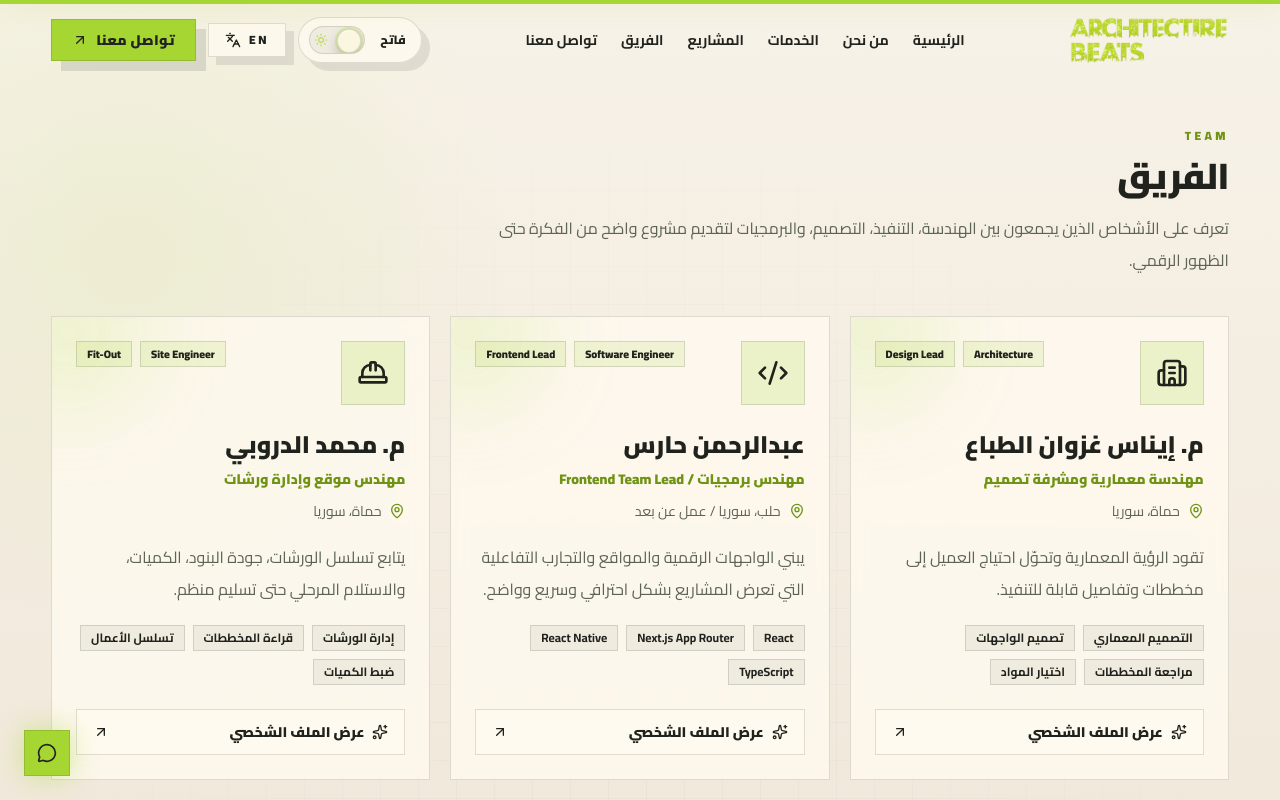
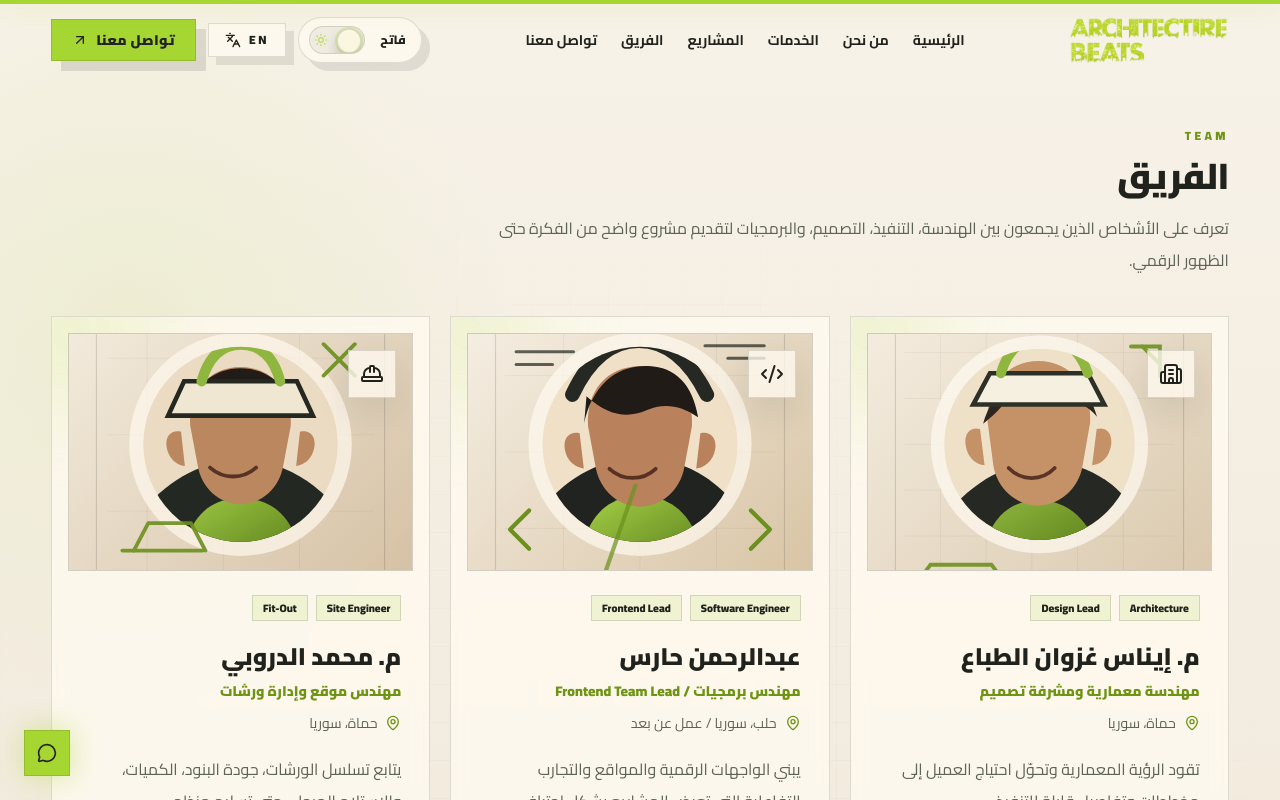
Before and after one commit to abod-haes/architecture-beats, a Next.js app: page /teams in a window 1280 px wide. Shown: the top 800 px of the page. Built offline with nearby package versions, Linux system fonts and the light colour scheme.

Commit message:
Show team member images on teams page

```diff
--- a/src/app/teams/TeamsPageClient.tsx
+++ b/src/app/teams/TeamsPageClient.tsx
@@ -1,5 +1,6 @@
 "use client";
 
+import Image from "next/image";
 import Link from "next/link";
 import { motion } from "framer-motion";
 import { ArrowUpRight, BriefcaseBusiness, Building2, Code2, HardHat, MapPin, PenTool, Sparkles } from "lucide-react";
@@ -42,23 +43,35 @@ export default function TeamsPageClient() {
                 variants={fadeUp}
                 data-cursor="active"
                 whileHover={{ y: -7, scale: 1.01 }}
-                className="group relative flex min-h-full flex-col overflow-hidden border border-[var(--site-border)] bg-[var(--site-card)] p-5 backdrop-blur transition hover:border-brand-primary sm:p-6"
+                className="group relative flex min-h-full flex-col overflow-hidden border border-[var(--site-border)] bg-[var(--site-card)] p-3 backdrop-blur transition hover:border-brand-primary sm:p-4"
               >
                 <div className="pointer-events-none absolute -end-16 -top-16 h-40 w-40 rounded-full bg-[var(--site-accent-soft)] blur-2xl transition group-hover:scale-125" />
-                <div className="relative flex items-start justify-between gap-4">
-                  <div className="flex h-16 w-16 items-center justify-center border border-brand-primary bg-brand-primary/20 text-brand-dark transition group-hover:bg-brand-primary group-hover:text-[#232323]">
-                    <Icon className="h-8 w-8" />
+
+                <div className="relative overflow-hidden border border-[var(--site-border-strong)] bg-[var(--site-muted)]">
+                  <div className="relative aspect-[16/11]">
+                    <Image
+                      src={member.image}
+                      alt={member.name}
+                      fill
+                      sizes="(min-width: 1280px) 33vw, (min-width: 768px) 50vw, 92vw"
+                      className="object-cover transition duration-700 group-hover:scale-105"
+                    />
                   </div>
-                  <div className="flex flex-wrap justify-end gap-2">
+                  <div className="absolute start-4 top-4 flex h-12 w-12 items-center justify-center border border-brand-primary bg-[var(--site-card)] text-brand-dark shadow-[0_14px_34px_var(--site-shadow)] transition group-hover:bg-brand-primary group-hover:text-[#232323]">
+                    <Icon className="h-6 w-6" />
+                  </div>
+                </div>
+
+                <div className="relative flex flex-1 flex-col p-2 pt-6 sm:p-3 sm:pt-6">
+                  <div className="flex flex-wrap gap-2">
                     {member.badges.slice(0, 2).map((badge) => (
                       <span key={badge} className="border border-brand-primary/35 bg-[var(--site-accent-soft)] px-2.5 py-1 text-[0.68rem] font-black text-brand-dark">
                         {badge}
                       </span>
                     ))}
                   </div>
-                </div>
 
-                <div className="relative mt-6">
+                  <div className="mt-5">
                     <h1 className="text-2xl font-black text-brand-dark">{member.name}</h1>
                     <p className="mt-2 text-sm font-black text-brand-secondary">{member.jobTitle}</p>
                     <p className="mt-3 flex items-center gap-2 text-sm text-brand-gray">
@@ -67,9 +80,9 @@ export default function TeamsPageClient() {
                     </p>
                   </div>
 
-                <p className="relative mt-5 flex-1 leading-8 text-brand-gray">{member.summary}</p>
+                  <p className="mt-5 flex-1 leading-8 text-brand-gray">{member.summary}</p>
 
-                <div className="relative mt-5 flex flex-wrap gap-2">
+                  <div className="mt-5 flex flex-wrap gap-2">
                     {member.skills.slice(0, 4).map((skill) => (
                       <span key={skill} className="border border-[var(--site-border)] bg-[var(--site-muted)] px-2.5 py-1 text-xs font-bold text-brand-dark">
                         {skill}
@@ -79,7 +92,7 @@ export default function TeamsPageClient() {
 
                   <Link
                     href={`/teams/${member.slug}`}
-                  className="relative mt-6 inline-flex items-center justify-between gap-3 border border-[var(--site-border)] bg-[var(--site-surface)] px-4 py-3 text-sm font-black text-brand-dark transition hover:border-brand-primary hover:bg-brand-primary hover:text-[#232323]"
+                    className="mt-6 inline-flex items-center justify-between gap-3 border border-[var(--site-border)] bg-[var(--site-surface)] px-4 py-3 text-sm font-black text-brand-dark transition hover:border-brand-primary hover:bg-brand-primary hover:text-[#232323]"
                   >
                     <span className="inline-flex items-center gap-2">
                       <Sparkles className="h-4 w-4" />
@@ -87,6 +100,7 @@ export default function TeamsPageClient() {
                     </span>
                     <ArrowUpRight className="h-4 w-4" />
                   </Link>
+                </div>
               </motion.article>
             );
           })}
```
Lines whose indentation alone changed are shown as unchanged.
